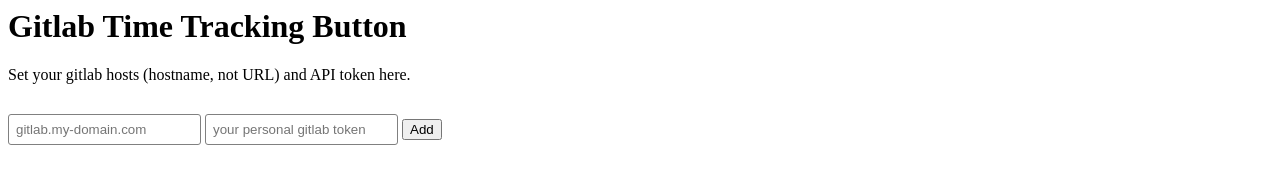
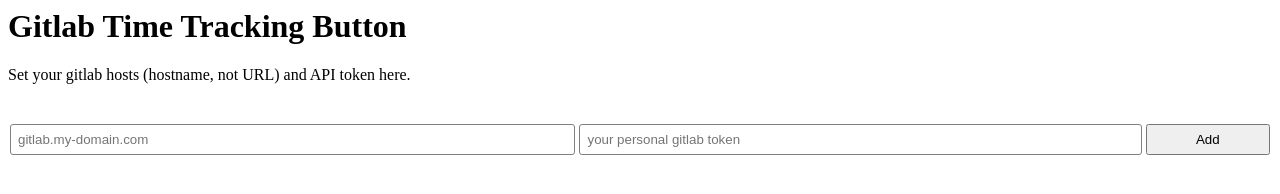
Before and after one commit to adimit/gitlab-time-tracking-button, a browser extension: page src/options.html in a window 1280 px wide. Drawn offline with nearby package versions, Linux system fonts and the light colour scheme; files that its build step writes are made by us from their sources.

Commit message:
Use nice flexbox layout for adding buttons

```diff
--- a/src/options.html
+++ b/src/options.html
@@ -12,9 +12,11 @@
 
     <div id="error-container" class="invisible"></div>
 
-    <input type="text" id="new-permission" placeholder="gitlab.my-domain.com" />
-    <input type="text" id="new-api-token" placeholder="your personal gitlab token" />
-    <button id="add-permission">Add</button>
+    <div id="add-permission-container">
+      <input type="text" id="new-permission" placeholder="gitlab.my-domain.com" />
+      <input type="text" id="new-api-token" placeholder="your personal gitlab token" />
+      <button id="add-permission">Add</button>
+    </div>
 
     <div id="enabled-instances-container"></div>
 
--- a/src/options.scss
+++ b/src/options.scss
@@ -4,11 +4,6 @@
 @mixin bubble-gum() {
   border-radius: 3px;
   padding: 7px;
-}
-
-input {
-  @include bubble-gum();
-  border: 1px solid grey;
 }
 
 .invisible {
@@ -20,9 +15,40 @@
   background-color: $red;
   font-weight: bold;
   @include bubble-gum();
+  margin-left: 2px;
+  margin-right: 2px;
+  margin-bottom: 10px;
 }
 
 .error {
   border-color: $red;
   color: $red;
 }
+
+#add-permission-container {
+  display: flex;
+
+  input {
+    @include bubble-gum();
+    border: 1px solid grey;
+    margin-left: 2px;
+    margin-right: 2px;
+  }
+
+  button {
+    margin-left: 2px;
+    margin-right: 2px;
+  }
+
+  #new-permission {
+    flex: 1 1 45%;
+  }
+
+  #new-api-token {
+    flex: 1 2 45%;
+  }
+
+  #add-permission {
+    flex: 1 3 10%;
+  }
+}
```
